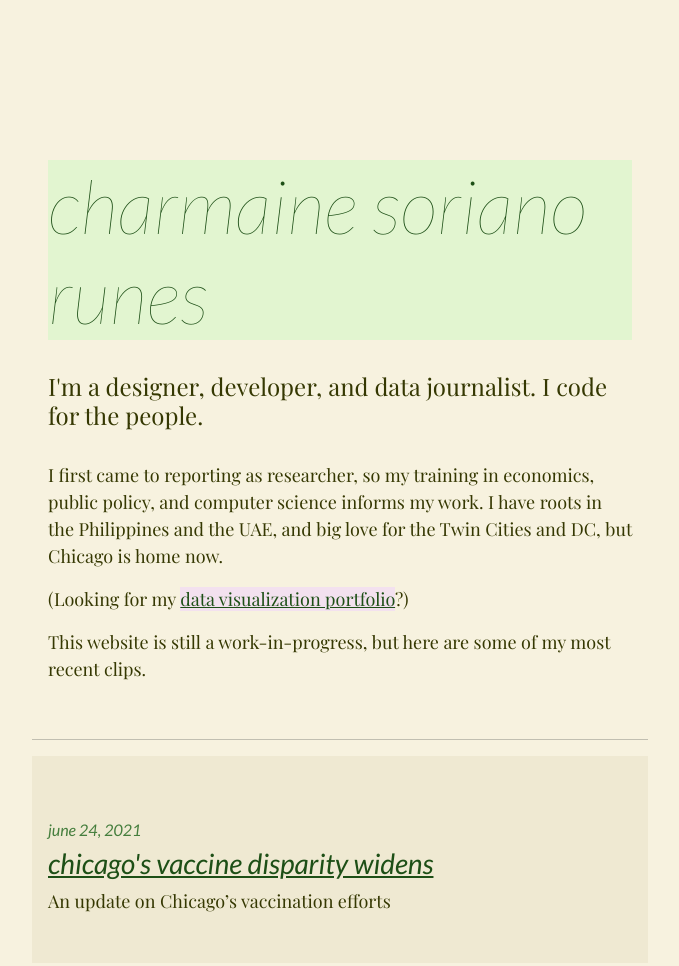
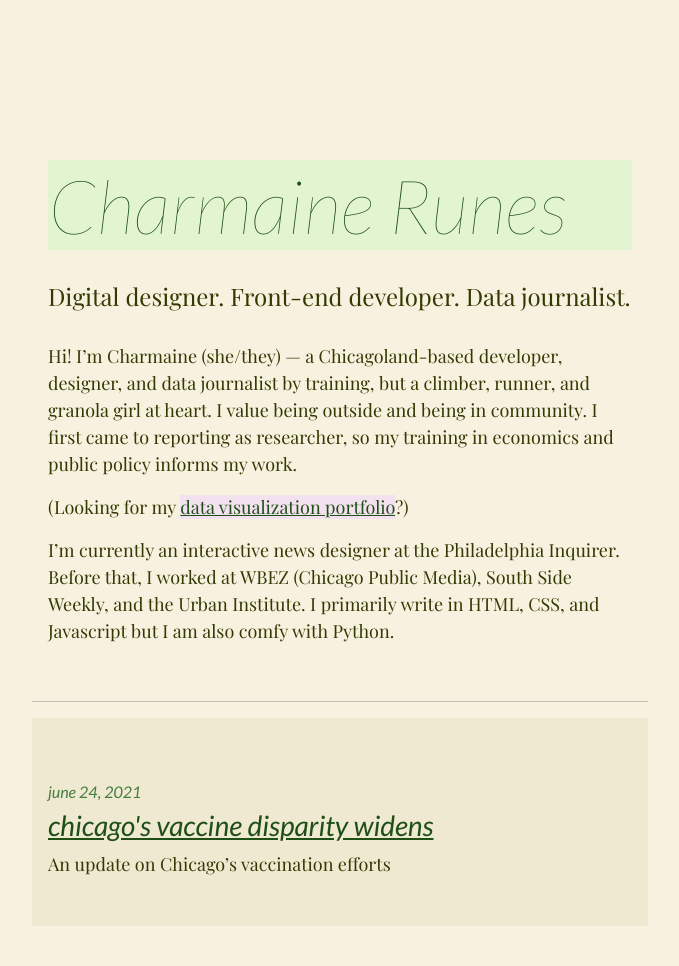
Before and after one commit to crunes/crunes.github.io, a plain HTML site: page index.html in a window 1280 px wide. Shown: the top 966 px of the page, without its empty margins (300-979 px from the left). Drawn offline with nearby package versions, Linux system fonts and the light colour scheme.

Commit message:
update copy

```diff
--- a/index.html
+++ b/index.html
@@ -34,19 +34,18 @@
 
 	<body>
 		<div class="container">
-			<h1 class=highlightgreen> charmaine soriano runes </h1>
+			<h1 class=highlightgreen> Charmaine Runes </h1>
 			<div id="intro">
 				<h2>
-					I'm a designer, developer, and data journalist. I code for the
-					people.
+					Digital designer. Front-end developer. Data journalist.
 				</h2>
 			</div>
 			<br>
 			<p class="intro">
-				I first came to reporting as researcher, so my training in economics, public
-				policy, and computer science informs my work. I have roots in the
-				Philippines and the UAE, and big love for the Twin Cities and DC, but
-				Chicago is home now.
+				Hi! I’m Charmaine (she/they) — a Chicagoland-based developer, designer, and
+				data journalist by training, but a climber, runner, and granola girl at heart.
+				I value being outside and being in community. I first came to reporting as researcher,
+				so my training in economics and public policy informs my work.
 			</p>
 
 			<p class="intro">
@@ -54,8 +53,10 @@
 			</p>
 
 			<p class="intro">
-				This website is still a work-in-progress, but here are some of my most
-				recent clips.
+				I’m currently an interactive news designer at the Philadelphia Inquirer.
+				Before that, I worked at WBEZ (Chicago Public Media), South Side Weekly,
+				and the Urban Institute. I primarily write in HTML, CSS, and Javascript
+				but I am also comfy with Python.
 			</p>
 
 			<br>
```
